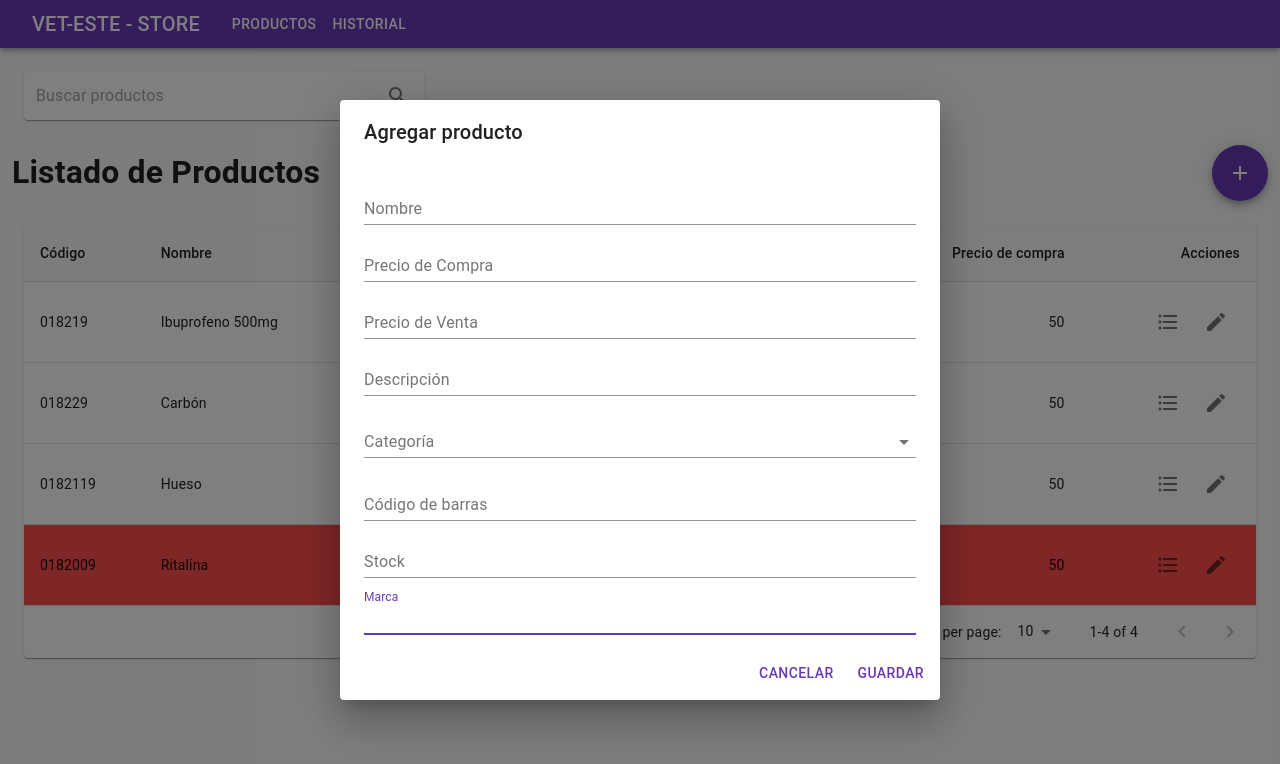
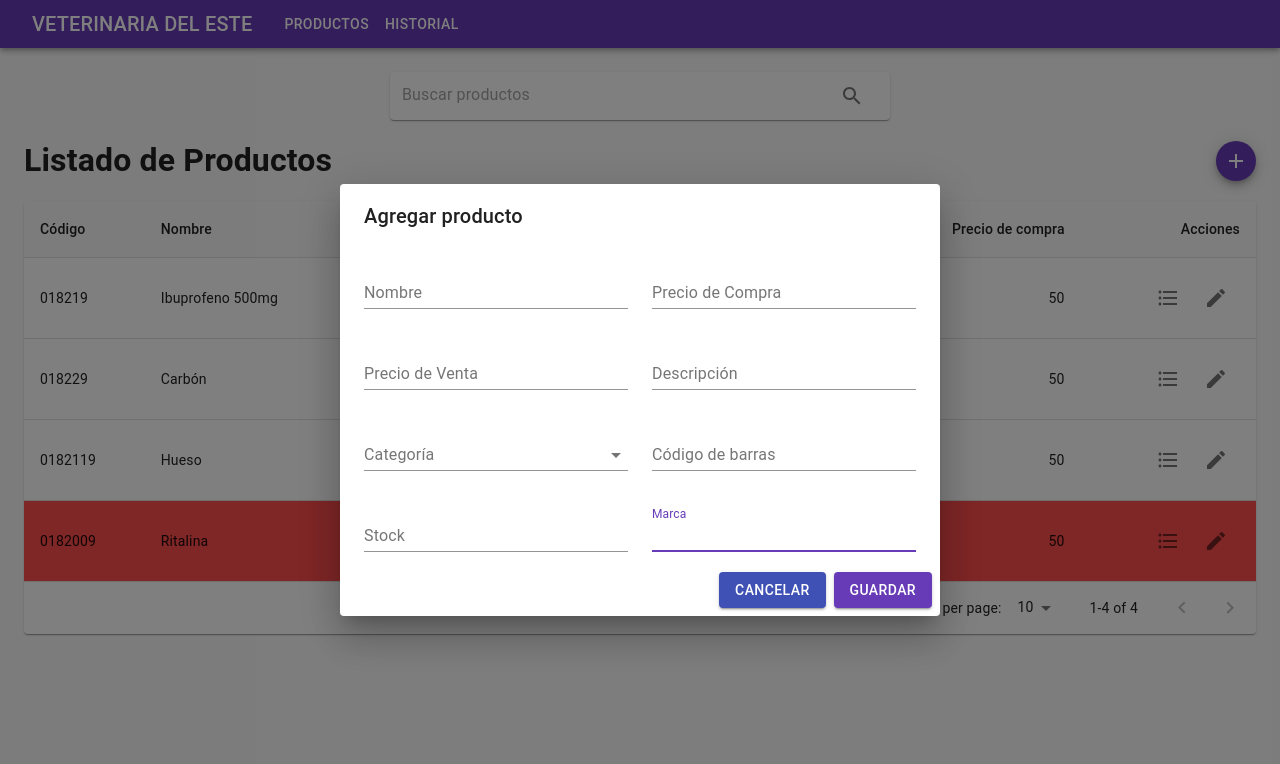
Before and after one commit to gastonestevez/fredstore-bo, a Next.js app: page /products in a window 1280 px wide. Both pictures are taken after a click on the button 1240 px from the left and 172 px from the top of the page. Shown: the top 764 px of the page. Built offline with nearby package versions, Linux system fonts and the light colour scheme.

Commit message:
implementation

```diff
--- a/components/AppNavbar/AppNavbar.tsx
+++ b/components/AppNavbar/AppNavbar.tsx
@@ -46,7 +46,7 @@ const AppNavbar = () => {
                         variant="h6"
                         color="inherit"
                     >
-                        Vet-Este - Store
+                        Veterinaria del Este
                     </Typography>
                 </Button>
                 <Button onClick={() => transferToProducts()} color="inherit">
--- a/components/HeaderSection/HeaderSection.tsx
+++ b/components/HeaderSection/HeaderSection.tsx
@@ -1,32 +1,21 @@
 import React from "react"
-import { Fab } from "@material-ui/core"
+import { Fab, Grid } from "@material-ui/core"
 import { H1 } from "../../common/styles/Headings.styled"
 import AddIcon from "@material-ui/icons/Add"
-import { createStyles, makeStyles, Theme } from "@material-ui/core/styles"
-
-const useStyles = makeStyles((theme: Theme) =>
-    createStyles({
-        boxWrapper: {
-            width: '100%',
-            display: "flex",
-            flexDirection: "row",
-            justifyContent: "space-between",
-            alignItems: "center",
-            padding: 0,
-        },
-    })
-)
 
 const HeaderSection = ({ title, onClickAdd }) => {
-    const classes = useStyles();
     return (
         <>
-            <div className={classes.boxWrapper}>
-                <H1>{title}</H1>
-                <Fab color="primary" aria-label="add" onClick={onClickAdd}>
-                    <AddIcon />
-                </Fab>
-            </div>
+            <Grid container alignItems='center'>
+                <Grid item xs>
+                    <H1>{title}</H1>
+                </Grid>
+                <Grid item xs={0}>
+                    <Fab color="primary" aria-label="add" onClick={onClickAdd} size='small'>
+                        <AddIcon />
+                    </Fab>
+                </Grid>
+            </Grid>
         </>
     )
 }
--- a/components/ProductModal/ProductModal.tsx
+++ b/components/ProductModal/ProductModal.tsx
@@ -6,19 +6,27 @@ import DialogActions from "@material-ui/core/DialogActions"
 import DialogContent from "@material-ui/core/DialogContent"
 import DialogContentText from "@material-ui/core/DialogContentText"
 import DialogTitle from "@material-ui/core/DialogTitle"
-import { FormControl, InputLabel, MenuItem, Select } from "@material-ui/core"
+import {
+    FormControl,
+    InputLabel,
+    MenuItem,
+    Select,
+    Grid,
+} from "@material-ui/core"
 
 export default function ProductModal({
     open,
     handleClose,
     isEditing,
     handleSaveProduct,
-    product
+    product,
 }) {
-    const [category, setCategory] = useState('')
-    const handleCategoryChange = (event: React.ChangeEvent<{ value: unknown }>) => {
-        setCategory(event.target.value as string);
-    };
+    const [category, setCategory] = useState("")
+    const handleCategoryChange = (
+        event: React.ChangeEvent<{ value: unknown }>
+    ) => {
+        setCategory(event.target.value as string)
+    }
     return (
         <div>
             <Dialog
@@ -30,6 +38,9 @@ export default function ProductModal({
                     {isEditing ? "Editar producto" : "Agregar producto"}
                 </DialogTitle>
                 <DialogContent>
+                    <div>
+                        <Grid container spacing={3}>
+                            <Grid container item xs={6}>
                                 <TextField
                                     autoFocus
                                     margin="dense"
@@ -38,6 +49,8 @@ export default function ProductModal({
                                     type="text"
                                     fullWidth
                                 />
+                            </Grid>
+                            <Grid container item xs={6}>
                                 <TextField
                                     autoFocus
                                     margin="dense"
@@ -46,6 +59,9 @@ export default function ProductModal({
                                     type="number"
                                     fullWidth
                                 />
+                            </Grid>
+
+                            <Grid container item xs={6}>
                                 <TextField
                                     autoFocus
                                     margin="dense"
@@ -54,6 +70,8 @@ export default function ProductModal({
                                     type="number"
                                     fullWidth
                                 />
+                            </Grid>
+                            <Grid container item xs={6}>
                                 <TextField
                                     autoFocus
                                     margin="dense"
@@ -62,8 +80,12 @@ export default function ProductModal({
                                     type="text"
                                     fullWidth
                                 />
-                    <FormControl style={{width: '100%', margin: '10px 0'}}>
-                        <InputLabel id="category-label">Categoría</InputLabel>
+                            </Grid>
+                            <Grid container item xs={6}>
+                                <FormControl fullWidth style={{marginTop: '5px'}}>
+                                    <InputLabel id="category-label">
+                                        Categoría
+                                    </InputLabel>
                                     <Select
                                         labelId="category-label"
                                         id="category"
@@ -71,12 +93,18 @@ export default function ProductModal({
                                         onChange={handleCategoryChange}
                                         fullWidth
                                         defaultChecked
-                            defaultValue={'FARMACIA'}
+                                        defaultValue={"FARMACIA"}
                                     >
-                            <MenuItem value={'FARMACIA'}>Farmacia</MenuItem>
-                            <MenuItem value={'PETSHOP'}>Pet Shop</MenuItem>
+                                        <MenuItem value={"FARMACIA"}>
+                                            Farmacia
+                                        </MenuItem>
+                                        <MenuItem value={"PETSHOP"}>
+                                            Pet Shop
+                                        </MenuItem>
                                     </Select>
                                 </FormControl>
+                            </Grid>
+                            <Grid container item xs={6}>
                                 <TextField
                                     autoFocus
                                     margin="dense"
@@ -85,6 +113,8 @@ export default function ProductModal({
                                     type="text"
                                     fullWidth
                                 />
+                            </Grid>
+                            <Grid container item xs={6}>
                                 <TextField
                                     autoFocus
                                     margin="dense"
@@ -93,6 +123,8 @@ export default function ProductModal({
                                     type="number"
                                     fullWidth
                                 />
+                            </Grid>
+                            <Grid container item xs={6}>
                                 <TextField
                                     autoFocus
                                     margin="dense"
@@ -101,12 +133,15 @@ export default function ProductModal({
                                     type="text"
                                     fullWidth
                                 />
+                            </Grid>
+                        </Grid>
+                    </div>
                 </DialogContent>
                 <DialogActions>
-                    <Button onClick={handleClose} color="primary">
+                    <Button onClick={handleClose} color="secondary" variant="contained">
                         Cancelar
                     </Button>
-                    <Button onClick={handleSaveProduct} color="primary">
+                    <Button onClick={handleSaveProduct} color="primary" variant="contained">
                         Guardar
                     </Button>
                 </DialogActions>
--- a/components/SearchInput/SearchInput.tsx
+++ b/components/SearchInput/SearchInput.tsx
@@ -2,13 +2,10 @@ import { Paper } from "@material-ui/core"
 import { IconButton } from "@material-ui/core"
 import { InputBase } from "@material-ui/core"
 import {
-    Button,
     createStyles,
-    Grid,
     makeStyles,
     Theme,
 } from "@material-ui/core"
-import TextField from "@material-ui/core/TextField"
 import React, { useState } from "react"
 import SearchIcon from "@material-ui/icons/Search"
 
@@ -18,13 +15,12 @@ export default function SearchInput({ onClick }) {
         createStyles({
             root: {
                 padding: "2px 4px",
-                display: "flex",
-                alignItems: "center",
-                width: 400,
+                width: '500px',
             },
             input: {
                 marginLeft: theme.spacing(1),
                 flex: 1,
+                width: '87%',
             },
             iconButton: {
                 padding: 10,
@@ -33,12 +29,20 @@ export default function SearchInput({ onClick }) {
                 height: 28,
                 margin: 4,
             },
+            base: {
+                width: '100%',
+                display: "flex",
+                flexDirection: "row",
+                alignItems: "center",
+                justifyContent: "center",
+                justifyItems: "center",
+            }
         })
     )
 
     const classes = useStyles()
     return (
-        <>
+        <div className={classes.base}>
             <Paper component="form" className={classes.root}>
                 <InputBase
                     className={classes.input}
@@ -54,6 +58,6 @@ export default function SearchInput({ onClick }) {
                     <SearchIcon />
                 </IconButton>
             </Paper>
-        </>
+        </div>
     )
 }
--- a/pages/products.tsx
+++ b/pages/products.tsx
@@ -63,20 +63,15 @@ const Products = () => {
 
     return (
         <Container>
-            <Grid container spacing={3}>
-                <Grid item xs={12}>
                     <SearchInput onClick={handleOnSearchClick} />
-                </Grid>
                 <HeaderSection
                     title="Listado de Productos"
                     onClickAdd={handleAddProduct}
                 />
-                <Grid item xs={12}>
-                    <ProductTable
-                        handleCartItemClick={handleCartItemClick}
-                        handleEditProduct={handleEditProduct}
-                    />
-                </Grid>
+                <ProductTable
+                    handleCartItemClick={handleCartItemClick}
+                    handleEditProduct={handleEditProduct}
+                />
                 <CartModal
                     open={openCartModal}
                     handleClose={() => setOpenCartModal(false)}
@@ -92,7 +87,6 @@ const Products = () => {
                     isEditing={isEditingProduct}
                     product={actualProduct}
                 />
-            </Grid>
         </Container>
     )
 }
```
Lines whose indentation alone changed are shown as unchanged.
